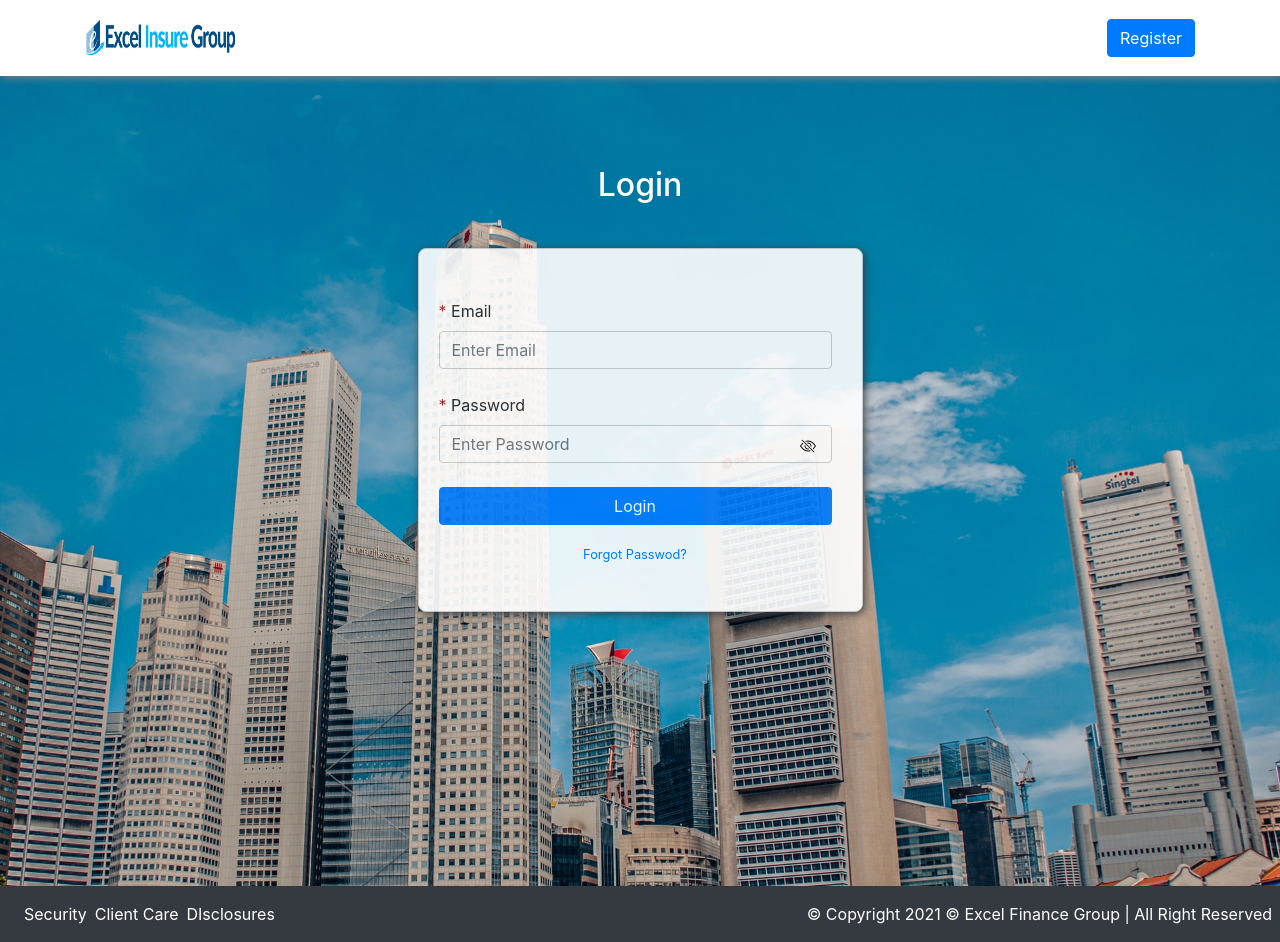
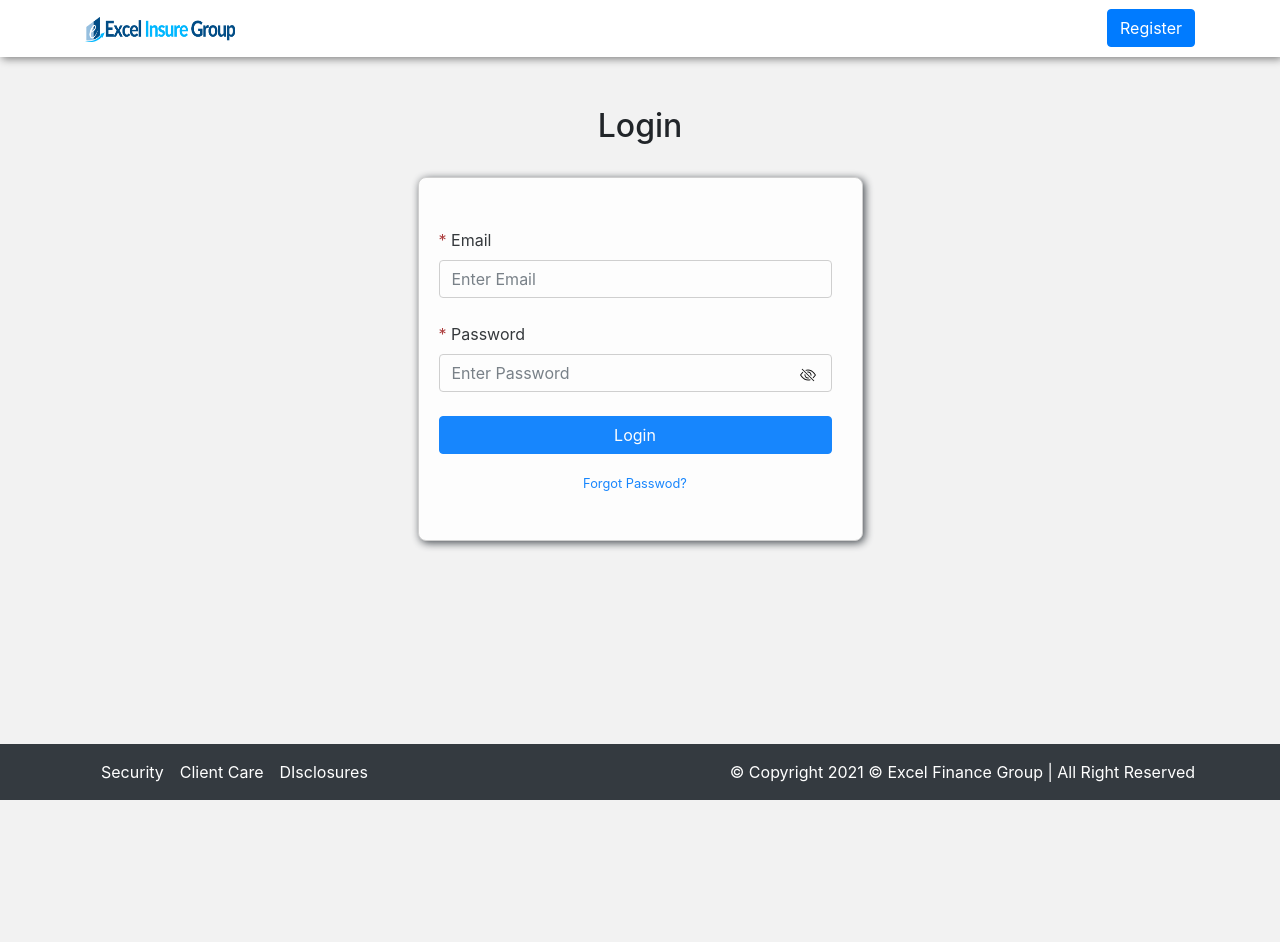
Before and after one commit to DivineChuks/webTraderLogin, a plain HTML site: page index.html in a window 1280 px wide. After the commit the page ends 827 px from the top, so only its background shows below. Drawn offline with nearby package versions, Linux system fonts and the light colour scheme.

Commit message:
more commit

```diff
--- a/css/style.css
+++ b/css/style.css
@@ -1,7 +1,6 @@
 body {
   overflow-x: hidden;
-  background-image: url('../images/tall.jpg');
-  background-position: top;
+  background-color: #f2f2f2;
   background-size: cover;
   background-repeat: no-repeat;
 }
@@ -14,17 +13,17 @@ nav {
 }
 
 
-footer a {
+.fixed-bottom a {
   text-decoration: none !important;
   color: #fff !important;
 }
 
 .form-section {
-  margin-top: 90px !important;
+  margin-top: 50px !important;
 }
 
 .login{
-  margin-bottom: 20px;
+  margin-bottom: 5px;
 }
 
 .eye {
@@ -81,6 +80,7 @@ input:focus {
 
 footer {
   padding: 0 !important;
+
 }
 
 @media (max-width: 768px) {
--- a/index.html
+++ b/index.html
@@ -14,14 +14,14 @@
     <link rel="stylesheet" href="font/css/fontawesome.min.css">
     <title>Excel Finance</title>
 </head>
-<body>
+<body style="background-color: #f2f2f2">
 
 <!--Navigation-->
 
-<nav class="navbar navbar-expand-lg navbar-light sticky-top">
+<nav class="navbar navbar-expand-lg navbar-light sticky-top p-2">
     <div class="container">
         <a class="navbar-brand" href="#">
-            <img class="logo" src="images/excel.png" width="150" height="35"  alt="">
+            <img class="logo" src="images/excel.png" width="150" height="25"  alt="">
         </a>
         <ul class="navbar-nav ml-auto">
           <li class="nav-item text-white register">
@@ -33,7 +33,7 @@
     <section class="form-section">
         <div class="container">
             <div class="row login">
-                <div class="col-12 text-center text-white mb-3">
+                <div class="col-12 text-center mb-3">
                     <h2>Login</h2>
                 </div>
             </div>
@@ -57,26 +57,24 @@
         </div>
     </section>
 
-<footer class="copy p-0" style="background-color: #343a40;">
-    <div class="d-flex justify-content-between">
-        <div class="mt-3">
-            <div class="d-flex">
-                <div class="pl-4">
-                    <a href="">Security</a>
-                </div>
-                <div class="pl-2">
-                    <a href="">Client Care</a>
-                </div>
-                <div class="pl-2">
-                    <a href="">DIsclosures</a>
-                </div>
-            </div>
+<div class="navbar fixed-bottom navbar-dark copy p-0" style="background-color: #343a40;">
+    <div class="container">
+        <div class="pl-3">
+            <a href="">Security</a>
         </div>
-        <div class="text-center text-white mt-3 pr-2">
-            <p>&copy; Copyright 2021 &copy; Excel Finance Group | All Right Reserved</p>
+        <div class="pl-3">
+             <a href="">Client Care</a>
         </div>
+         <div class="pl-3">
+            <a href="">DIsclosures</a>
+        </div>
+         <ul class="navbar-nav ml-auto mt-3">
+          <li class="nav-item text-white register">
+              <p>&copy; Copyright 2021 &copy; Excel Finance Group | All Right Reserved</p>
+          </li>
+        </ul>
     </div>
-</footer>
+</div>
 
 
 
```
